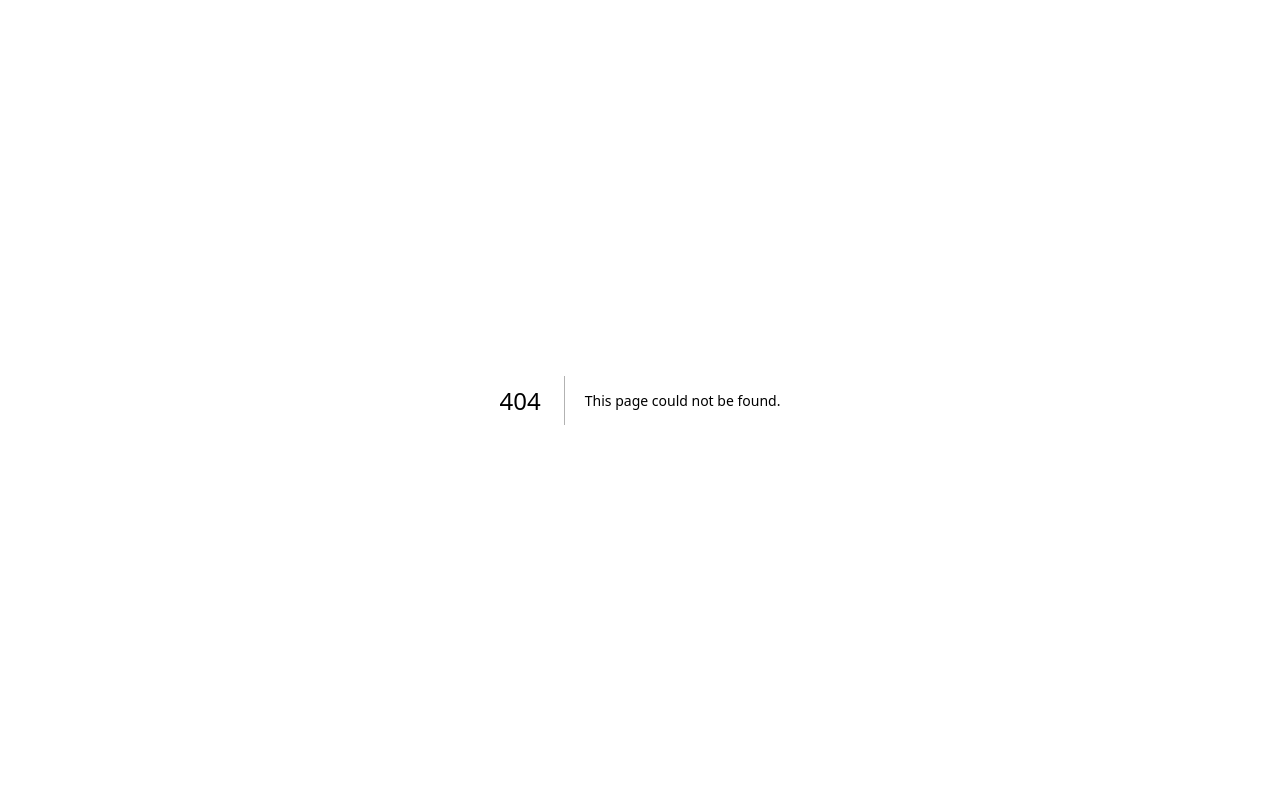
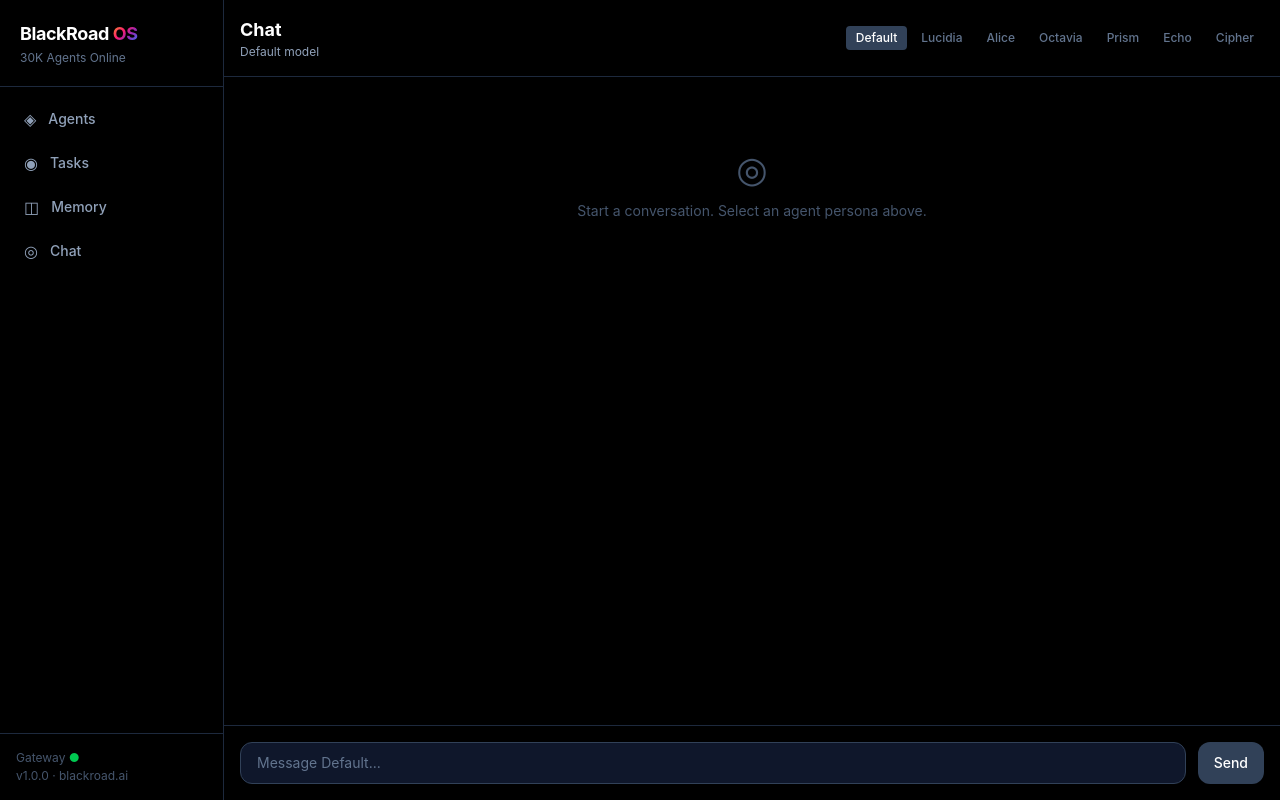
Before and after one commit to BlackRoad-OS/blackroad-os-web, a Next.js app: page /chat in a window 1280 px wide. Before the commit this address had no page. Built offline with nearby package versions, Linux system fonts and the light colour scheme.

Commit message:
feat: add chat page with agent personas

```diff
--- /dev/null
+++ b/app/(app)/chat/page.tsx
@@ -0,0 +1,190 @@
+"use client";
+
+import { useState, useRef, useEffect } from "react";
+
+const AGENTS = [
+  { id: null, name: "Default", color: "text-white" },
+  { id: "LUCIDIA", name: "Lucidia", color: "text-red-400" },
+  { id: "ALICE", name: "Alice", color: "text-green-400" },
+  { id: "OCTAVIA", name: "Octavia", color: "text-purple-400" },
+  { id: "PRISM", name: "Prism", color: "text-yellow-400" },
+  { id: "ECHO", name: "Echo", color: "text-blue-400" },
+  { id: "CIPHER", name: "Cipher", color: "text-slate-300" },
+];
+
+interface Message {
+  role: "user" | "assistant";
+  content: string;
+  agent?: string | null;
+}
+
+export default function ChatPage() {
+  const [messages, setMessages] = useState<Message[]>([]);
+  const [input, setInput] = useState("");
+  const [selectedAgent, setSelectedAgent] = useState<string | null>(null);
+  const [loading, setLoading] = useState(false);
+  const bottomRef = useRef<HTMLDivElement>(null);
+
+  useEffect(() => {
+    bottomRef.current?.scrollIntoView({ behavior: "smooth" });
+  }, [messages]);
+
+  const sendMessage = async () => {
+    if (!input.trim() || loading) return;
+
+    const userMsg: Message = { role: "user", content: input.trim() };
+    setMessages((prev) => [...prev, userMsg]);
+    setInput("");
+    setLoading(true);
+
+    try {
+      const res = await fetch("/api/chat", {
+        method: "POST",
+        headers: { "Content-Type": "application/json" },
+        body: JSON.stringify({
+          messages: [...messages, userMsg].map((m) => ({
+            role: m.role,
+            content: m.content,
+          })),
+          agent: selectedAgent,
+          model: "qwen2.5:7b",
+        }),
+      });
+
+      if (res.ok) {
+        const data = await res.json();
+        setMessages((prev) => [
+          ...prev,
+          {
+            role: "assistant",
+            content: data.message?.content || "...",
+            agent: selectedAgent,
+          },
+        ]);
+      } else {
+        setMessages((prev) => [
+          ...prev,
+          {
+            role: "assistant",
+            content: "Gateway offline. Start it with: `br agent start`",
+            agent: selectedAgent,
+          },
+        ]);
+      }
+    } catch {
+      setMessages((prev) => [
+        ...prev,
+        {
+          role: "assistant",
+          content: "Could not reach gateway.",
+          agent: selectedAgent,
+        },
+      ]);
+    } finally {
+      setLoading(false);
+    }
+  };
+
+  const agent = AGENTS.find((a) => a.id === selectedAgent) ?? AGENTS[0];
+
+  return (
+    <div className="flex flex-col h-screen bg-black text-white">
+      {/* Header */}
+      <div className="border-b border-slate-800 p-4 flex items-center justify-between">
+        <div>
+          <h1 className="font-bold text-lg">Chat</h1>
+          <p className="text-xs text-slate-400">
+            {selectedAgent ? `Speaking as ${selectedAgent}` : "Default model"}
+          </p>
+        </div>
+        {/* Agent selector */}
+        <div className="flex gap-1">
+          {AGENTS.map((a) => (
+            <button
+              key={a.id ?? "default"}
+              onClick={() => setSelectedAgent(a.id)}
+              className={`px-2.5 py-1 rounded text-xs font-medium transition-colors ${
+                selectedAgent === a.id
+                  ? "bg-slate-700 " + a.color
+                  : "text-slate-500 hover:text-slate-300 hover:bg-slate-800"
+              }`}
+            >
+              {a.name}
+            </button>
+          ))}
+        </div>
+      </div>
+
+      {/* Messages */}
+      <div className="flex-1 overflow-y-auto p-6 space-y-4">
+        {messages.length === 0 && (
+          <div className="text-center text-slate-600 mt-12">
+            <div className="text-4xl mb-3">◎</div>
+            <div className="text-sm">
+              Start a conversation. Select an agent persona above.
+            </div>
+          </div>
+        )}
+        {messages.map((msg, i) => (
+          <div
+            key={i}
+            className={`flex ${msg.role === "user" ? "justify-end" : "justify-start"}`}
+          >
+            <div
+              className={`max-w-2xl rounded-2xl px-4 py-3 text-sm leading-relaxed ${
+                msg.role === "user"
+                  ? "bg-pink-600 text-white"
+                  : "bg-slate-800 text-slate-100"
+              }`}
+            >
+              {msg.role === "assistant" && msg.agent && (
+                <div
+                  className={`text-xs font-semibold mb-1 ${
+                    AGENTS.find((a) => a.id === msg.agent)?.color ?? "text-slate-400"
+                  }`}
+                >
+                  {msg.agent}
+                </div>
+              )}
+              <div className="whitespace-pre-wrap">{msg.content}</div>
+            </div>
+          </div>
+        ))}
+        {loading && (
+          <div className="flex justify-start">
+            <div className="bg-slate-800 rounded-2xl px-4 py-3">
+              <div className="flex gap-1">
+                <span className="w-1.5 h-1.5 bg-slate-500 rounded-full animate-bounce [animation-delay:0ms]" />
+                <span className="w-1.5 h-1.5 bg-slate-500 rounded-full animate-bounce [animation-delay:150ms]" />
+                <span className="w-1.5 h-1.5 bg-slate-500 rounded-full animate-bounce [animation-delay:300ms]" />
+              </div>
+            </div>
+          </div>
+        )}
+        <div ref={bottomRef} />
+      </div>
+
+      {/* Input */}
+      <div className="border-t border-slate-800 p-4">
+        <div className="flex gap-3">
+          <input
+            type="text"
+            value={input}
+            onChange={(e) => setInput(e.target.value)}
+            onKeyDown={(e) => e.key === "Enter" && !e.shiftKey && sendMessage()}
+            placeholder={`Message ${agent.name}...`}
+            disabled={loading}
+            className="flex-1 bg-slate-900 border border-slate-700 rounded-xl px-4 py-2.5 text-white placeholder-slate-500 text-sm focus:outline-none focus:border-pink-600 disabled:opacity-50"
+          />
+          <button
+            onClick={sendMessage}
+            disabled={loading || !input.trim()}
+            className="px-4 py-2.5 bg-pink-600 hover:bg-pink-500 disabled:bg-slate-700 text-white rounded-xl font-medium text-sm transition-colors"
+          >
+            Send
+          </button>
+        </div>
+      </div>
+    </div>
+  );
+}
```
